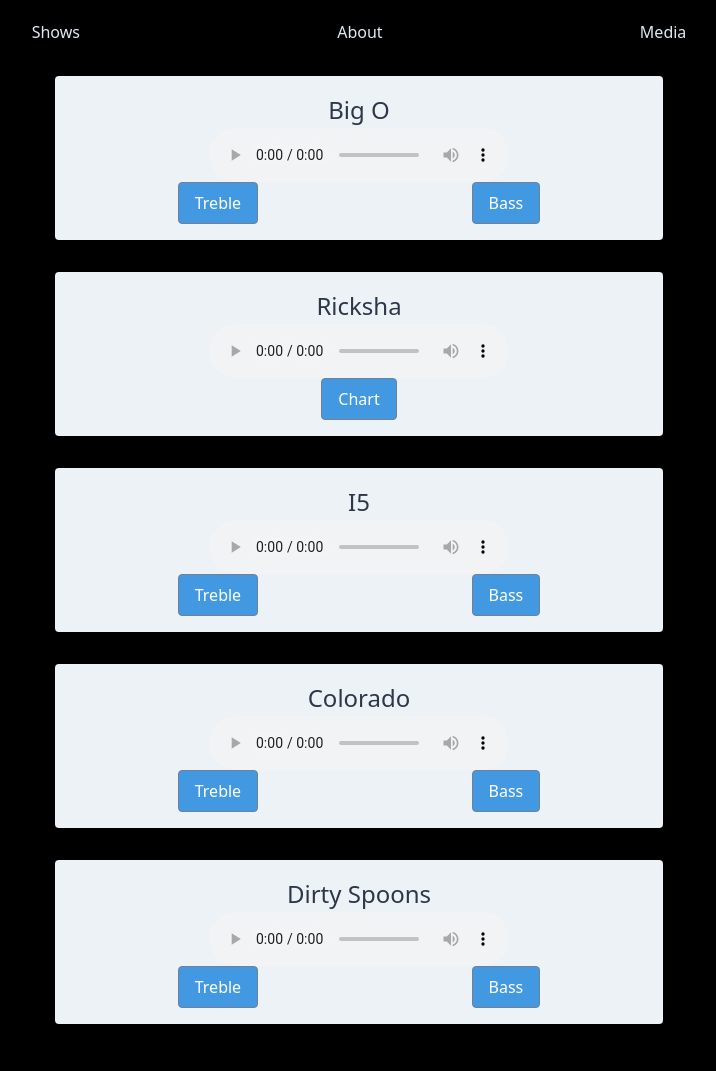
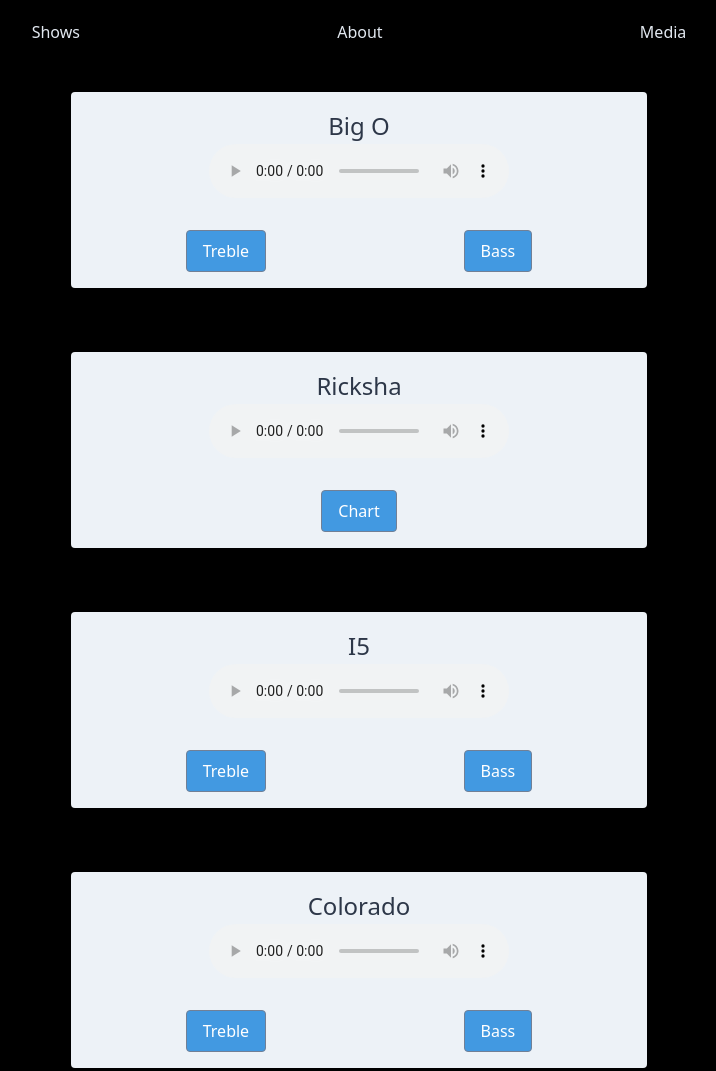
Before and after one commit to evanlouden/carboy.rocks, a Gatsby site: page /songs in a window 1280 px wide. Shown: the top 1071 px of the page, without its empty margins (281-997 px from the left). Before the commit the page ends 1040 px from the top, so only its background shows below. Built offline with nearby package versions, Linux system fonts and the light colour scheme; Gatsby itself is replaced by a stand-in of ours.

Commit message:
feat: Update a bunch of stuff plus add the songs page

```diff
--- a/src/pages/songs.js
+++ b/src/pages/songs.js
@@ -5,14 +5,14 @@ import SEO from "../components/seo"
 const Songs = () => (
   <Layout>
     <SEO title="Songs" />
-    <div className="container max-w-screen-sm p-4 mx-auto">
+    <div className="container max-w-screen-sm p-8 mx-auto">
       <div className="flex flex-col p-4 text-gray-800 bg-gray-200 rounded">
         <div className="flex justify-around">
           <div className="text-2xl text-center">
             Big O
           </div>
         </div>
-        <div className="flex mx-auto">
+        <div className="flex mx-auto mb-8">
           <audio controls src="http://carboy.rocks/audio/big_o.mp3"></audio>
         </div>
         <div className="flex justify-around">
@@ -30,14 +30,14 @@ const Songs = () => (
       </div>
     </div>
 
-    <div className="container max-w-screen-sm p-4 mx-auto">
+    <div className="container max-w-screen-sm p-8 mx-auto">
       <div className="flex flex-col p-4 text-gray-800 bg-gray-200 rounded">
         <div className="flex justify-around">
           <div className="text-2xl text-center">
             Ricksha
           </div>
         </div>
-        <div className="flex mx-auto">
+        <div className="flex mx-auto mb-8">
           <audio controls src="http://carboy.rocks/audio/ricksha.mp3"></audio>
         </div>
         <div className="flex justify-around">
@@ -50,14 +50,14 @@ const Songs = () => (
       </div>
     </div>
 
-    <div className="container max-w-screen-sm p-4 mx-auto">
+    <div className="container max-w-screen-sm p-8 mx-auto">
       <div className="flex flex-col p-4 text-gray-800 bg-gray-200 rounded">
         <div className="flex justify-around">
           <div className="text-2xl text-center">
             I5
           </div>
         </div>
-        <div className="flex mx-auto">
+        <div className="flex mx-auto mb-8">
           <audio controls src="http://carboy.rocks/audio/i5.mp3"></audio>
         </div>
         <div className="flex justify-around">
@@ -75,14 +75,14 @@ const Songs = () => (
       </div>
     </div>
 
-    <div className="container max-w-screen-sm p-4 mx-auto">
+    <div className="container max-w-screen-sm p-8 mx-auto">
       <div className="flex flex-col p-4 text-gray-800 bg-gray-200 rounded">
         <div className="flex justify-around">
           <div className="text-2xl text-center">
             Colorado
           </div>
         </div>
-        <div className="flex mx-auto">
+        <div className="flex mx-auto mb-8">
           <audio controls src="http://carboy.rocks/audio/colorado.mp3"></audio>
         </div>
         <div className="flex justify-around">
@@ -100,14 +100,14 @@ const Songs = () => (
       </div>
     </div>
 
-    <div className="container max-w-screen-sm p-4 mx-auto">
+    <div className="container max-w-screen-sm p-8 mx-auto">
       <div className="flex flex-col p-4 text-gray-800 bg-gray-200 rounded">
         <div className="flex justify-around">
           <div className="text-2xl text-center">
             Dirty Spoons
           </div>
         </div>
-        <div className="flex mx-auto">
+        <div className="flex mx-auto mb-8">
           <audio controls src="http://carboy.rocks/audio/dirty_spoons.mp3"></audio>
         </div>
         <div className="flex justify-around">
```
